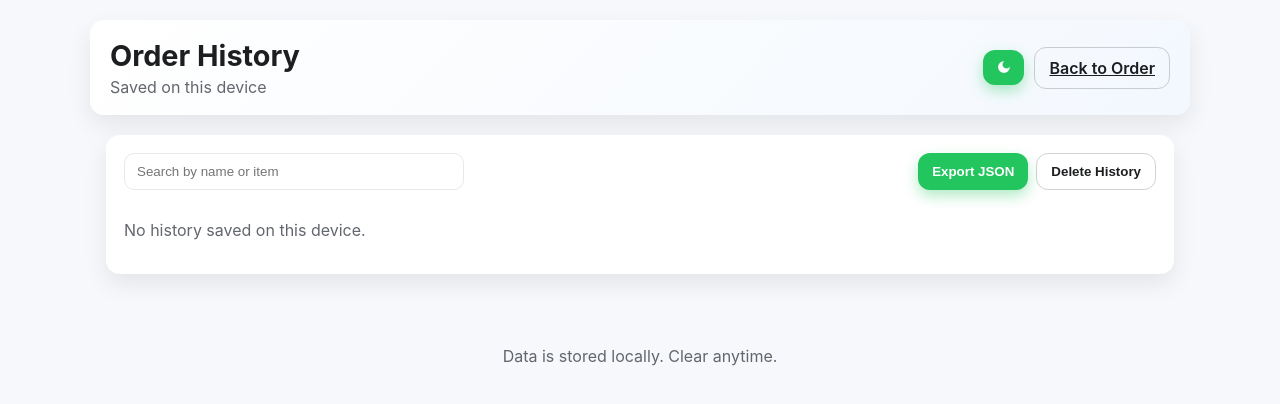
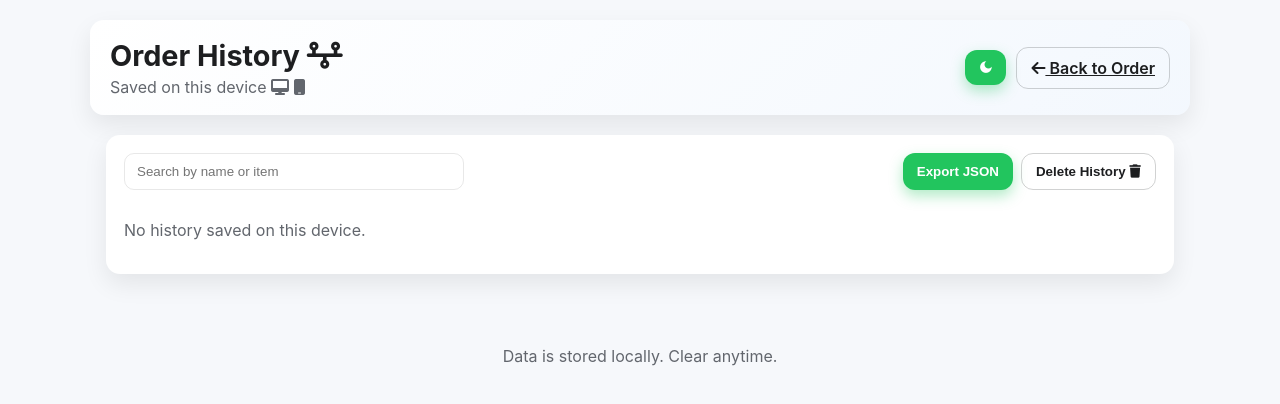
Before and after one commit to KAS1966-tech/KAS-cafe, a plain HTML site: page history.html in a window 1280 px wide. Drawn offline with nearby package versions, Linux system fonts and the light colour scheme.

Commit message:
i update icons and some settings

```diff
--- a/history.css
+++ b/history.css
@@ -83,7 +83,10 @@
     border: 1px solid color-mix(in srgb, var(--text) 20%, transparent);
     box-shadow: none;
 }
-
+#clearAllBtn:hover,.delbtn:hover{
+    background-color: red;
+    color: #fff;
+}
 .container {
     max-width: 1100px;
     margin: 0 auto 40px;
--- a/history.html
+++ b/history.html
@@ -13,12 +13,12 @@
 <body>
     <header class="header">
         <div class="brand">
-            <h1>Order History</h1>
-            <p>Saved on this device</p>
+            <h1>Order History <i class="fa-solid fa-timeline"></i></h1>
+            <p>Saved on this device <i class="fa-solid fa-desktop"></i> <i class="fa-solid fa-mobile"></i></p>
         </div>
         <div class="actions">
             <button id="themeToggle" aria-label="Toggle theme">🌙</button>
-            <a class="btn ghost" href="main.html">Back to Order</a>
+            <a class="btn ghost" href="main.html"><i class="fa-solid fa-arrow-left"></i> Back to Order</a>
         </div>
     </header>
 
@@ -28,7 +28,7 @@
                 <input id="historySearch" class="search" type="search" placeholder="Search by name or item" />
                 <div class="btn-row">
                     <button class="btn" id="exportBtn">Export JSON</button>
-                    <button class="btn ghost" id="clearAllBtn">Delete History</button>
+                    <button class="btn ghost" id="clearAllBtn">Delete History <i class="fa-solid fa-trash"></i></button>
                 </div>
             </div>
 
--- a/history.js
+++ b/history.js
@@ -57,7 +57,7 @@
         </div>
         <div class="btn-row">
           <button class="btn ghost" data-print="${id}">Print</button>
-          <button class="btn ghost" data-delete="${id}">Delete</button>
+          <button class="btn ghost delbtn" data-delete="${id}">Delete</button>
         </div>
       </div>
       <div class="history-body">
```
Also changed, not shown: main.html (+3 -3 lines).
